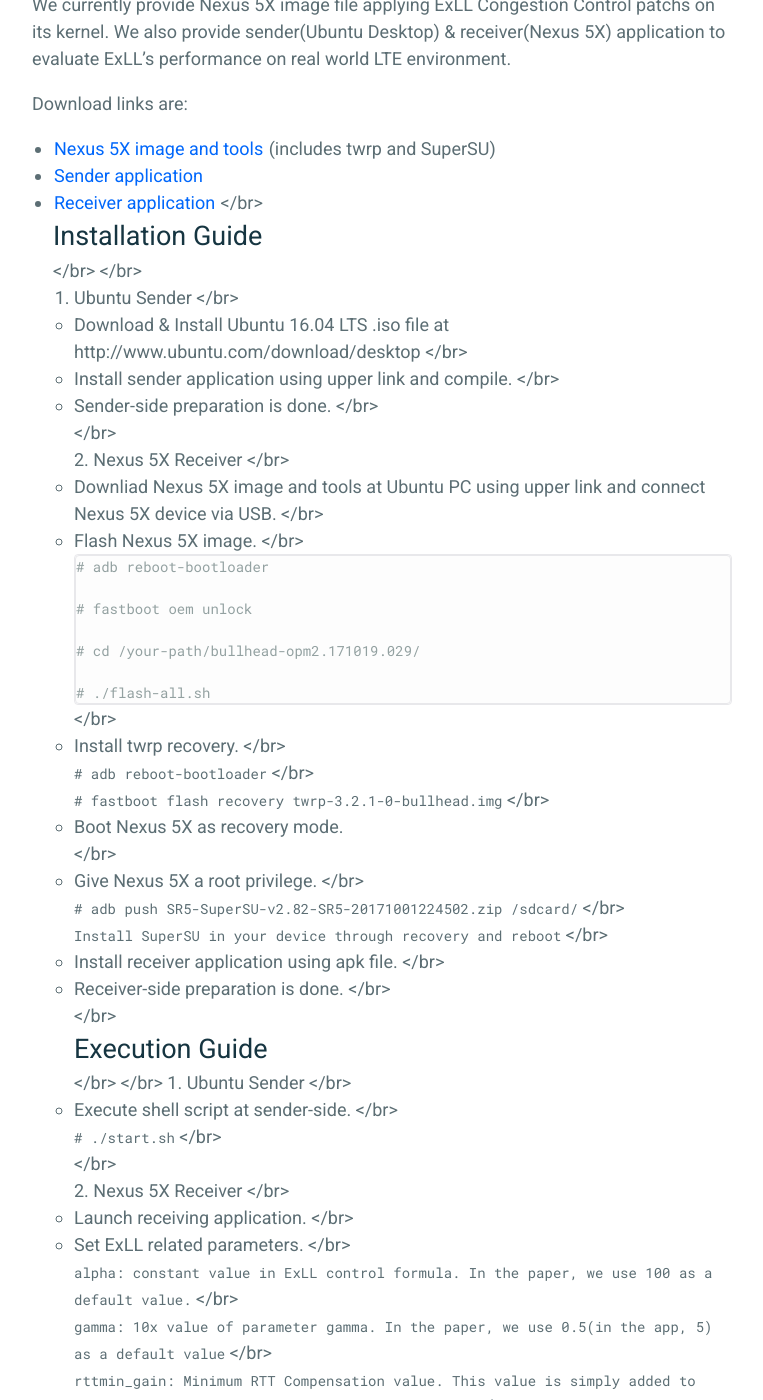
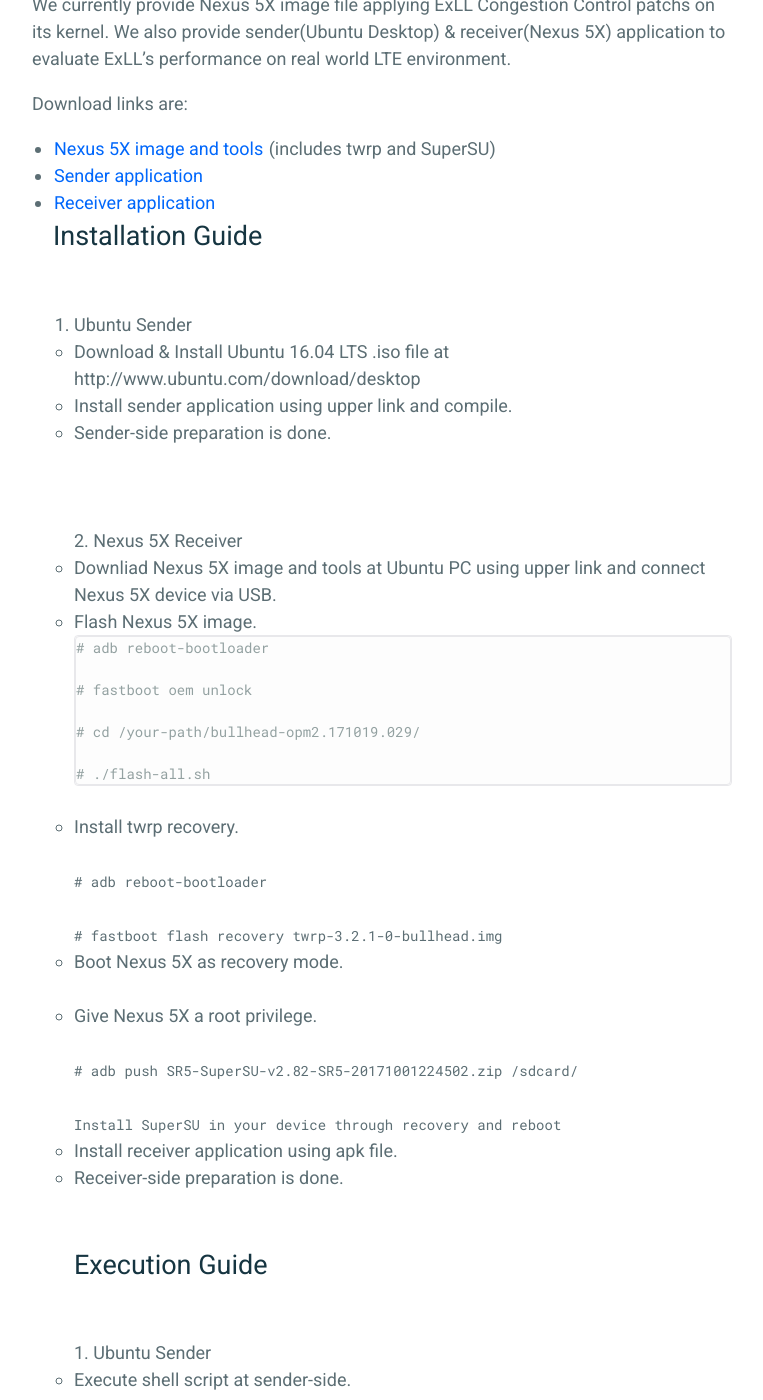
Before and after one commit to msnl/exll, a Jekyll site: the page built from _pages/Installation.md, in a window 1280 px wide and 1400 px high, scrolled down 366 px. Shown: the whole window, without its empty margins (258-1021 px from the left). Built offline with Jekyll 4.4.1, drawn with Linux system fonts in a browser that asks for light colours; some of the changed text lies outside the part shown.

Commit message:
Update Installation.md

````diff
--- a/_pages/Installation.md
+++ b/_pages/Installation.md
@@ -12,25 +12,25 @@
   (includes twrp and SuperSU)
 - [Sender application]()
 - [Receiver application]()
- </br>
+ <br>
 # Installation Guide
- </br>
- </br>
+ <br>
+ <br>
 1. Ubuntu Sender
-</br>
+<br>
   - Download & Install Ubuntu 16.04 LTS .iso file at http://www.ubuntu.com/download/desktop
-</br>
+<br>
   - Install sender application using upper link and compile.
-</br>
+<br>
   - Sender-side preparation is done.
-</br>
-</br>
+<br>
+<br>
 2. Nexus 5X Receiver
-</br>
+<br>
   - Downliad Nexus 5X image and tools at Ubuntu PC using upper link and connect Nexus 5X device via USB.
-</br>
+<br>
   - Flash Nexus 5X image.
-</br>
+<br>
 ```
     # adb reboot-bootloader
 
@@ -40,53 +40,53 @@
 
     # ./flash-all.sh
 ```
-</br>
+<br>
   - Install twrp recovery.
-</br>
+<br>
     `# adb reboot-bootloader`
-</br>
+<br>
     `# fastboot flash recovery twrp-3.2.1-0-bullhead.img`
-</br>
+<br>
   - Boot Nexus 5X as recovery mode.
-</br>
+<br>
   - Give Nexus 5X a root privilege.
-</br>
+<br>
     `# adb push SR5-SuperSU-v2.82-SR5-20171001224502.zip /sdcard/`
-</br>
+<br>
     `Install SuperSU in your device through recovery and reboot`
-</br>
+<br>
   - Install receiver application using apk file.
-</br>
+<br>
   - Receiver-side preparation is done.
-</br>
-</br>
+<br>
+<br>
 # Execution Guide
-</br>
-</br>
+<br>
+<br>
 1. Ubuntu Sender
-</br>
+<br>
   - Execute shell script at sender-side.
-</br>
+<br>
     `# ./start.sh`
-</br>
-</br>
+<br>
+<br>
 2. Nexus 5X Receiver
-</br>
+<br>
   - Launch receiving application.
-</br>
+<br>
   - Set ExLL related parameters.
-</br>
+<br>
       `alpha: constant value in ExLL control formula. In the paper, we use 100 as a default value.`
-</br>
+<br>
       `gamma: 10x value of parameter gamma. In the paper, we use 0.5(in the app, 5) as a default value`
-</br>
+<br>
       `rttmin_gain: Minimum RTT Compensation value. This value is simply added to calculated minimum RTT. Default value is 10 ms.`
-</br>
+<br>
       `You can activate ExLL TCP by checking TCP_ExLL checkbox.`
-</br>
+<br>
       `If you check Multi_Flow checkbox, you could test three flow test.`
-</br>
+<br>
       `AUTOMATED TEST & Uplink is currently depreciated.`
-</br>
+<br>
   - Push RUN ONE-TIME TEST button to test.
-</br>
+<br>
````
